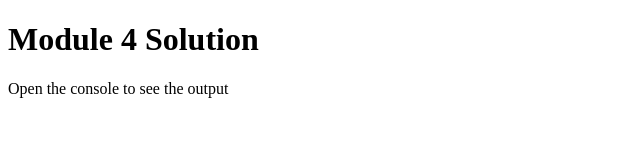
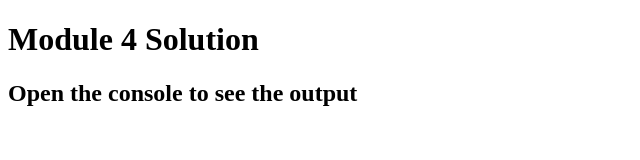
Before and after one commit to Nitin99sogarwal/module-4, a plain HTML site: page index.html in a window 1280 px wide. Shown: the whole page, without its empty margins (0-640 px from the left). Drawn offline with Linux system fonts and the light colour scheme.

Commit message:
Update index.html

```diff
--- a/index.html
+++ b/index.html
@@ -9,6 +9,6 @@
 </head>
 <body>
   <h1>Module 4 Solution </h1>
-  <p> Open the console to see the output</p>
+  <h2> Open the console to see the output</h2>
 </body>
 </html>
```
